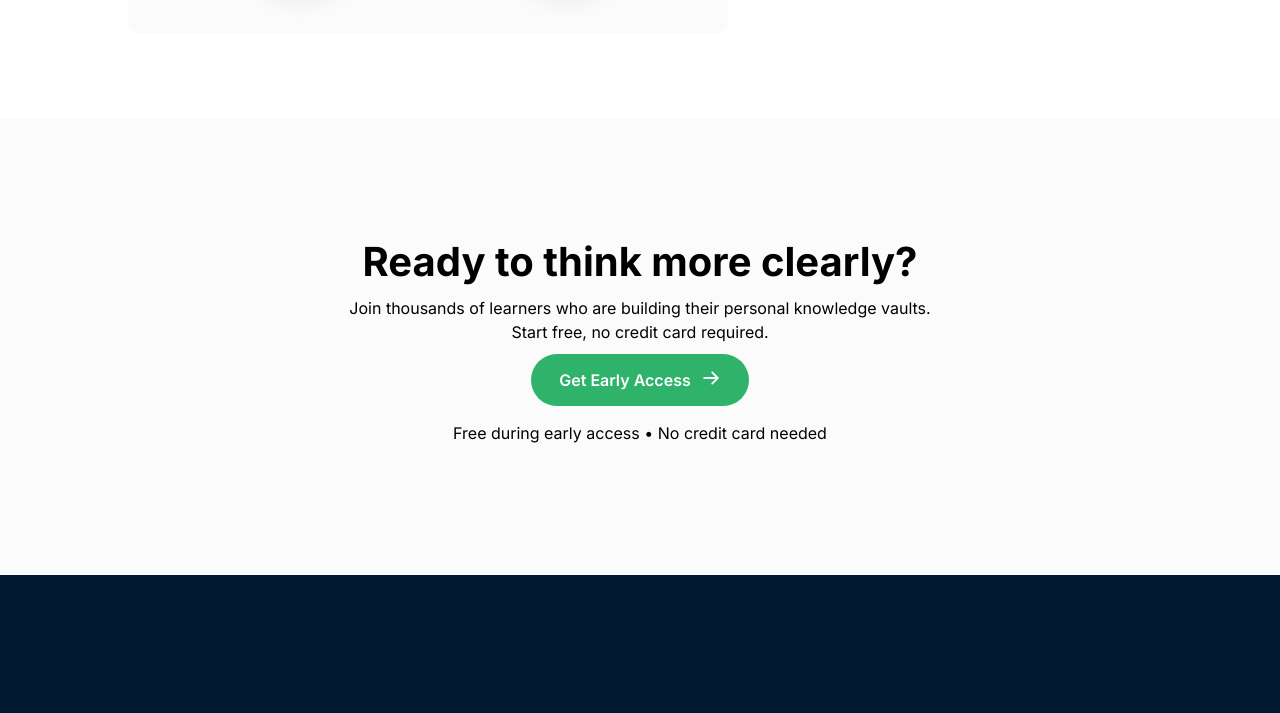
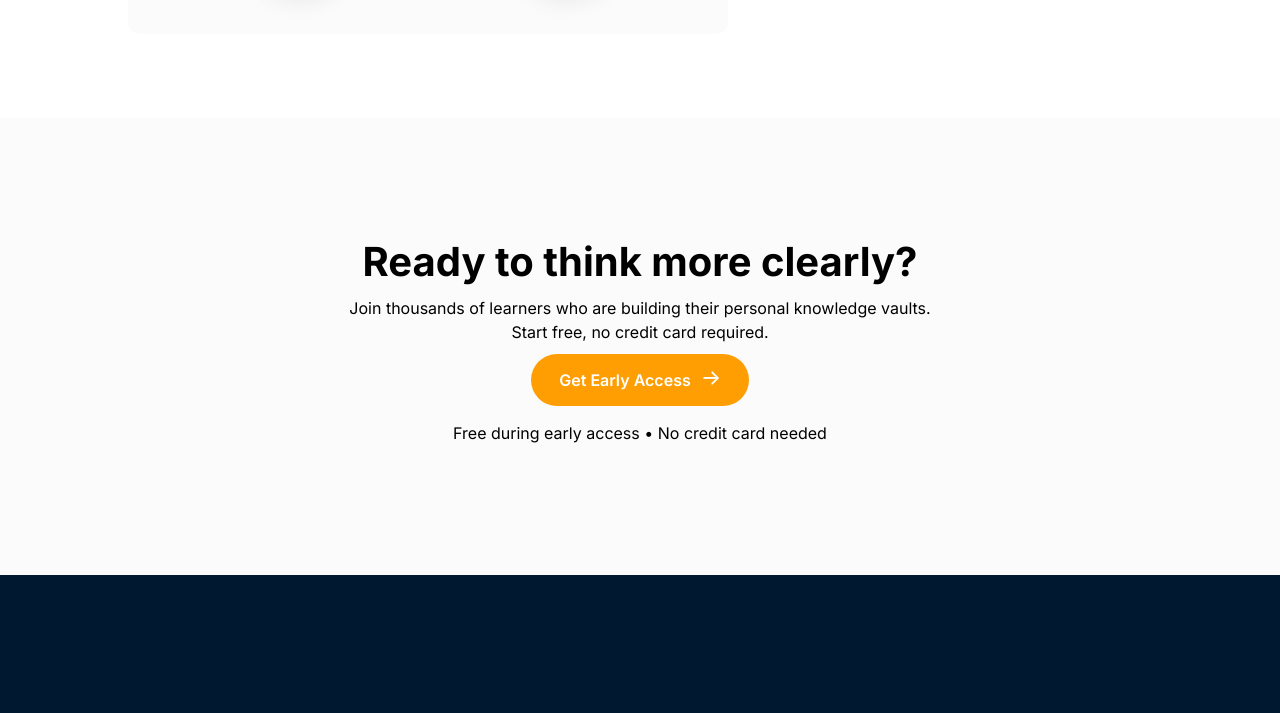
Before and after one commit to sazidhossainfahim25/ASSIGNMENT-01, a plain HTML site: page index.html in a window 1280 px wide. In both pictures the pointer is over the element 640 px from the left and 2434 px from the top of the page. Shown: the part 2047-2760 px from the top of the page. Drawn offline with Linux system fonts and the light colour scheme.

Commit message:
first commit

```diff
--- a/css/style.css
+++ b/css/style.css
@@ -282,6 +282,9 @@ text-align: center;
   text-decoration: none;
   margin-bottom: 15px;
   }
+  .early_access .eary_area div :hover{
+   background-color: #ff9e03;
+  }
   .early_access .eary_area div .btn_early  span img{
   line-height: 1;
   }
```
